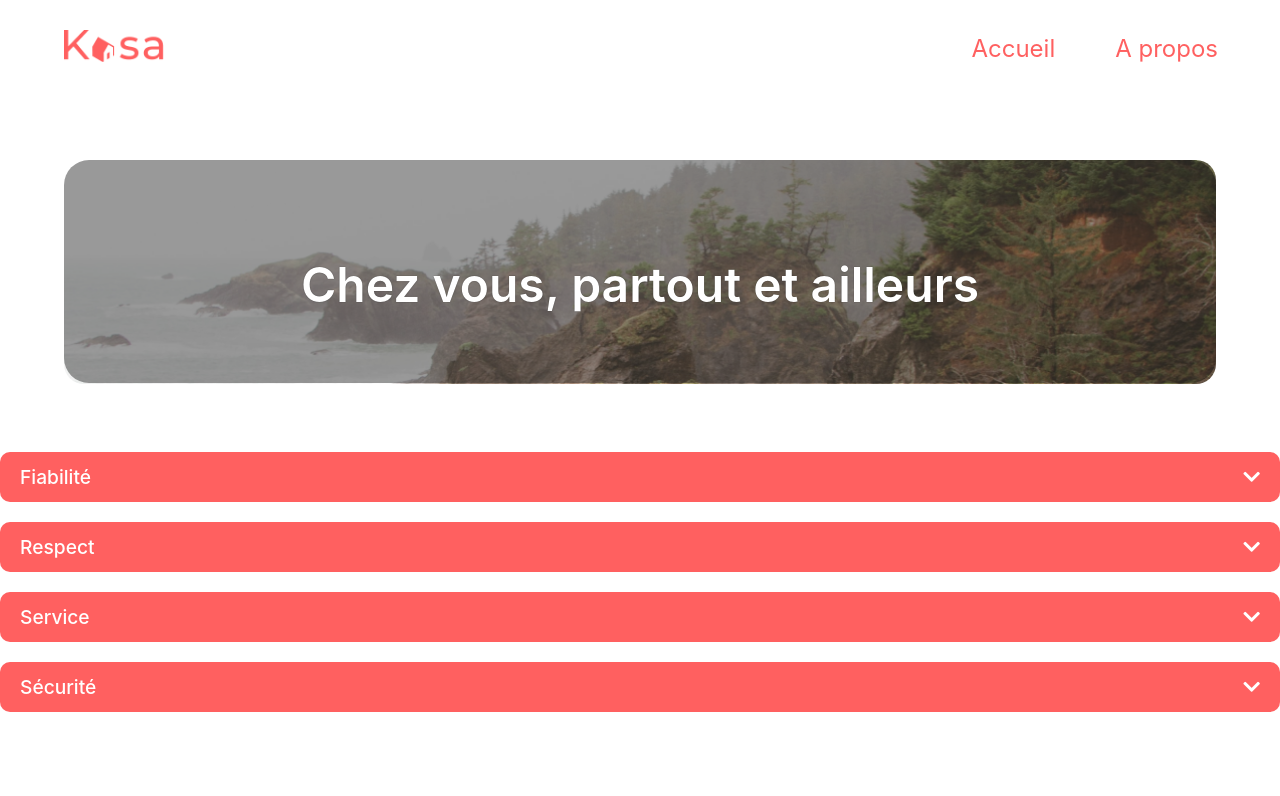
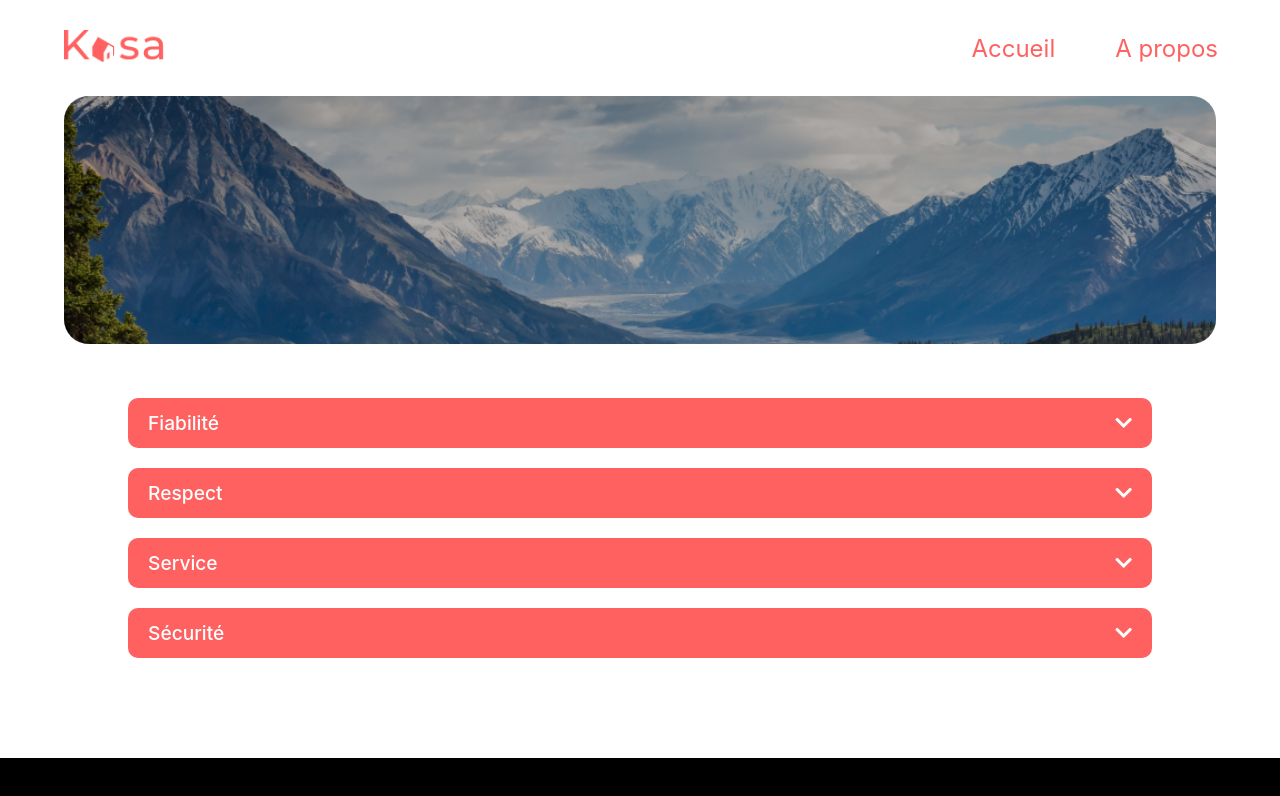
Before and after one commit to yflly/KASA, a React (Create React App) app: page /about in a window 1280 px wide. Shown: the top 796 px of the page. Built offline with nearby package versions, Linux system fonts and the light colour scheme.

Commit message:
change banner img

```diff
--- a/src/pages/AboutPage/AboutPage.js
+++ b/src/pages/AboutPage/AboutPage.js
@@ -1,6 +1,6 @@
 import React, { Component } from "react";
 import { aboutData } from "../../datas/aboutData";
-import BannerHomePage from "../../components/BannerHomePage/BannerHomePage";
+import BannerAboutPage from "../../components/BannerAboutPage/BannerAboutPage";
 import Collaps from "../../components/Collaps/Collaps";
 import "./AboutPage.css";
 
@@ -8,10 +8,12 @@ class AboutPage extends Component {
   render() {
     return (
       <div className="about">
-        <BannerHomePage />
-        {aboutData.map((data) => (
-          <Collaps key={data.id} title={data.title} content={data.content} />
-        ))}
+        <BannerAboutPage />
+        <div className="aboutCollaps">
+          {aboutData.map((data) => (
+            <Collaps key={data.id} title={data.title} content={data.content} />
+          ))}
+        </div>
       </div>
     );
   }
```
